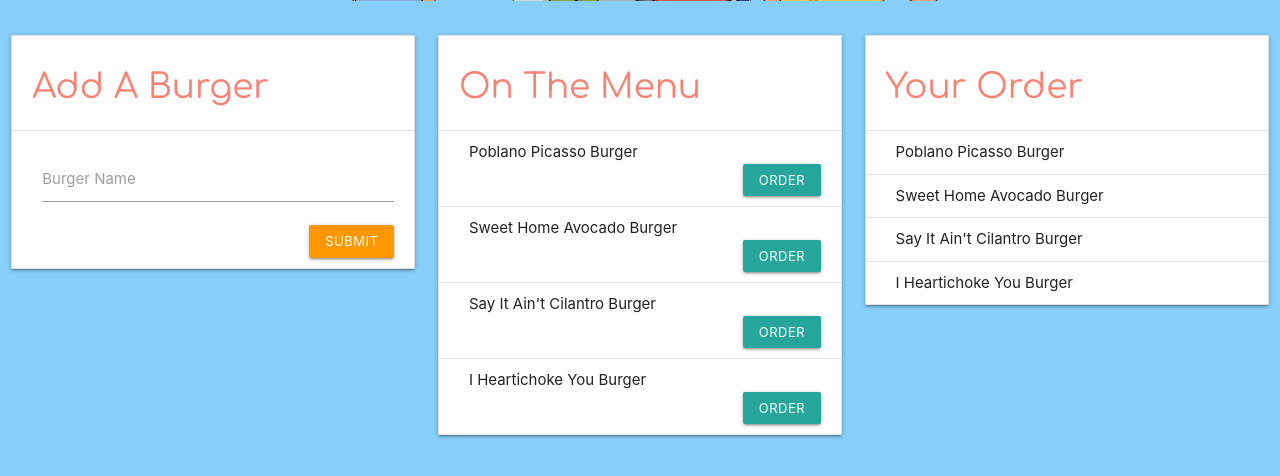
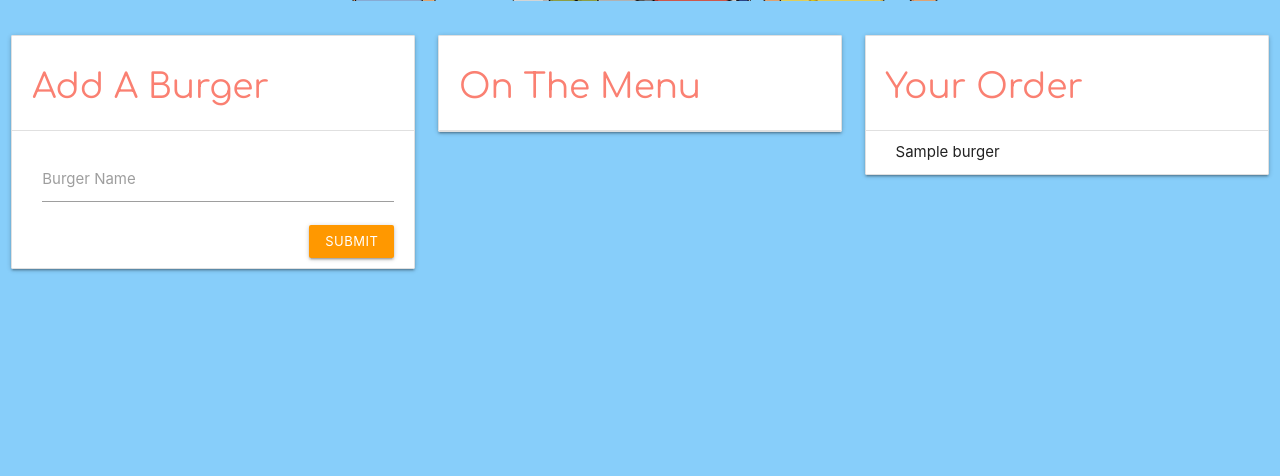
Before and after one commit to carmcollins/burgers, a Node server app: page / in a window 1280 px wide. Shown: the part 324-800 px from the top of the page. Run offline with Node 20, Linux system fonts and the light colour scheme; tables that the repository leaves empty hold one stand-in row (values such as "Sample post"); some libraries are stand-ins or nearby versions.

Commit message:
fixing bugs so that the right info is pushed when buttons are clicked

```diff
--- a/config/orm.js
+++ b/config/orm.js
@@ -3,25 +3,26 @@ var connection = require("./connection.js");
 
 // Creating ORM methods
 var orm = {
-    selectAll: function(table, cb) {
-        var queryString = "SELECT * FROM ??";
-        connection.query(queryString, [table], function(err, result) {
+
+    selectAll: function(cb) {
+        var queryString = "SELECT * FROM burgers";
+        connection.query(queryString, function(err, result) {
             if (err) throw err;
             cb(result);
         });
     },
 
-    insertOne: function(table, column, name, cb) {
-        var queryString = "INSERT INTO ?? (??) VALUES (?)";
-        connection.query(queryString, [table, column, name], function(err, result) {
+    insertOne: function(name, cb) {
+        var queryString = "INSERT INTO burgers (burger_name) VALUES (?)";
+        connection.query(queryString, [name], function(err, result) {
             if (err) throw err;
             cb(result);
         });
     },
 
-    updateOne: function(table, column, condition, cb) {
-        var queryString = "UPDATE ?? SET ?? WHERE ??";
-        connection.query(queryString, [table, column, condition], function(err, result) {
+    updateOne: function(id, cb) {
+        var queryString = "UPDATE burgers SET devoured = true WHERE id = ?";
+        connection.query(queryString, [id], function(err, result) {
             if (err) throw err;
             cb(result);
         });
--- a/controllers/burgers_controller.js
+++ b/controllers/burgers_controller.js
@@ -6,7 +6,6 @@ var burger = require("../models/burger.js");
 var router = express.Router();
 
 router.get("/", function(req, res) {
-    console.log("/ route hit");
     burger.all(function(data) {
         var hbsObject = {
             burgers: data
@@ -16,7 +15,7 @@ router.get("/", function(req, res) {
 });
 
 router.post("/api/burgers", function(req, res) {
-    burger.create(["name"], [req.body.name], function(result) {
+    burger.create(req.body.burger_name, function(result) {
         res.json({ id: result.insertId });
     });
 });
--- a/models/burger.js
+++ b/models/burger.js
@@ -3,23 +3,25 @@ var orm = require("../config/orm.js");
 
 // Calls the ORM methods using burger-specific input
 var burger = {
+
   all: function(cb) {
-      orm.selectAll("burgers", function(res) {
+    orm.selectAll(function(res) {
       cb(res);
     });
   },
+
   create: function(name, cb) {
-      orm.insertOne("burgers", "burger_name", name, function(res) {
+    orm.insertOne(name, function(res) {
       cb(res);
     });
   },
+
   update: function(id, cb) {
-      var condition = "id=" + id;
+    orm.updateOne(id, function(res) {
+      cb(res);
+    });
+  }
 
-      orm.updateOne("burgers", {
-        devoured: true
-      }, condition, cb);
-    }
 };
 
 // Exporting the burger model
--- a/views/index.handlebars
+++ b/views/index.handlebars
@@ -28,22 +28,12 @@
         <div class="card">
             <ul class="collection with-header">
                 <li class="collection-header"><h4>On The Menu</h4></li>
+                {{#each burgers}} {{#unless this.devoured}}
                 <li class="collection-item">
-                    <div>Poblano Picasso Burger</div>
-                    <div class="right-align"><a id="order-btn" class="waves-effect waves-light btn-small">Order</a></div>
+                    <div>{{this.burger_name}}</div>
+                    <div class="right-align"><a class="waves-effect waves-light btn-small order-btn" data-id="{{this.id}}">Order</a></div>
                 </li>
-                <li class="collection-item">
-                    <div>Sweet Home Avocado Burger</div>
-                    <div class="right-align"><a id="order-btn" class="waves-effect waves-light btn-small">Order</a></div>
-                </li>
-                <li class="collection-item">
-                    <div>Say It Ain't Cilantro Burger</div>
-                    <div class="right-align"><a id="order-btn" class="waves-effect waves-light btn-small">Order</a></div>
-                </li>
-                <li class="collection-item">
-                    <div>I Heartichoke You Burger</div>
-                    <div class="right-align"><a id="order-btn" class="waves-effect waves-light btn-small">Order</a></div>
-                </li>
+                {{/unless}} {{/each}}
             </ul>
         </div>
     </div>
@@ -52,10 +42,9 @@
         <div class="card">
             <ul class="collection with-header">
                 <li class="collection-header"><h4>Your Order</h4></li>
-                <li class="collection-item">Poblano Picasso Burger</li>
-                <li class="collection-item">Sweet Home Avocado Burger</li>
-                <li class="collection-item">Say It Ain't Cilantro Burger</li>
-                <li class="collection-item">I Heartichoke You Burger</li>
+                {{#each burgers}} {{#if this.devoured}}
+                <li class="collection-item">{{this.burger_name}}</li>
+                {{/if}} {{/each}}
             </ul>
         </div>
     </div>
--- a/views/layouts/main.handlebars
+++ b/views/layouts/main.handlebars
@@ -11,6 +11,8 @@
     <script src="https://cdnjs.cloudflare.com/ajax/libs/materialize/1.0.0-rc.2/js/materialize.min.js"></script>
     <!-- Google Fonts -->
     <link href="https://fonts.googleapis.com/css?family=Comfortaa" rel="stylesheet">
+    <!-- JQuery -->
+    <script src="https://code.jquery.com/jquery-3.3.1.min.js" integrity="sha256-FgpCb/KJQlLNfOu91ta32o/NMZxltwRo8QtmkMRdAu8=" crossorigin="anonymous"></script>
     <!-- Javascript -->
     <script src="assets/js/script.js"></script>
 </head>
```
Also changed, not shown: public/assets/js/script.js. Lines whose indentation alone changed are shown as unchanged.
